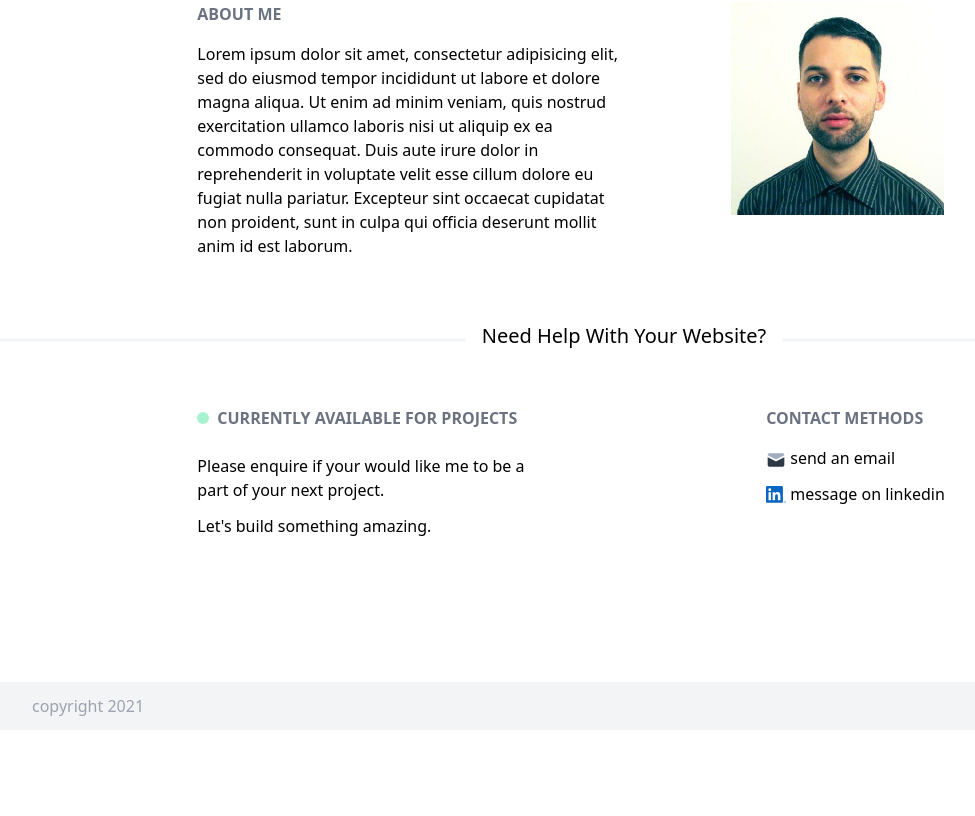
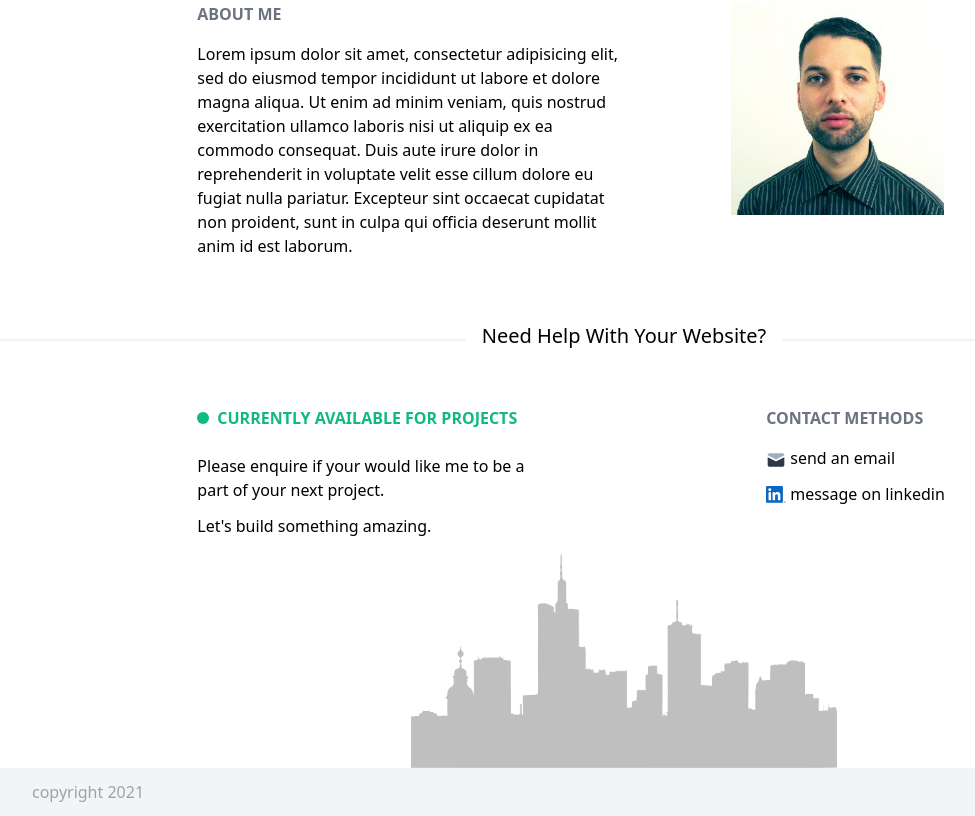
Before and after one commit to luke-joseph/portfolio-2021, a Vue app: page / in a window 1280 px wide. Shown: the part 478-1294 px from the top of the page, without its empty margins (16-991 px from the left). Before the commit the page ends 1208 px from the top, so only its background shows below. Built offline with nearby package versions, Linux system fonts and the light colour scheme.

Commit message:
add the city sillouhette img to the bottom of the page

```diff
--- a/src/App.vue
+++ b/src/App.vue
@@ -3,7 +3,7 @@
 
     <nav-bar />
 
-    <router-view class="container shadow-lg mx-auto"/>
+    <router-view class="container mx-auto"/>
 
     <footer-component />
 
--- a/src/components/FooterComponent.vue
+++ b/src/components/FooterComponent.vue
@@ -1,13 +1,19 @@
 <template>
-  <footer class="h-12 w-full bg-gray-100">
+  <div class="">
+    <div class="flex w-full container mx-auto">
+      <img src="@/assets/city-sillouhette.png" alt="city illustration" class="w-1/2 sm:w-1/3 mx-auto opacity-25 mt-auto">
+    </div>
+    <footer class="h-12 w-full bg-gray-100">
 
-    <div class="container mx-auto flex h-full">
+      <div class="container mx-auto flex h-full">
 
-      <p class="my-auto pl-12 text-gray-400">copyright {{ year }}</p>
+        <p class="my-auto pl-12 text-gray-400">copyright {{ year }}</p>
 
-    </div>
+      </div>
 
-  </footer>
+    </footer>
+  </div>
+
 </template>
 
 <script>
--- a/src/components/index/ContactMe.vue
+++ b/src/components/index/ContactMe.vue
@@ -1,5 +1,5 @@
 <template>
-  <div class="flex flex-col w-full mx-auto mt-16 mb-32">
+  <div class="flex flex-col w-full mx-auto mt-16">
 
     <h2 class="z-50 text-center inline-block bg-white?">
       <span class="bg-white px-4 text-xl">Need Help With Your Website?</span>
@@ -15,9 +15,9 @@
 
           <div class="" v-if="fullyAvailable">
 
-            <h3 class="flex items-center mb-6 font-semibold text-gray-500">
+            <h3 class="flex items-center mb-6 font-semibold text-green-500">
 
-              <span class="h-3 w-3 bg-green-200 rounded-full mr-2"></span>
+              <span class="h-3 w-3 bg-green-500 rounded-full mr-2"></span>
 
               CURRENTLY AVAILABLE FOR PROJECTS
 
```
Also changed, not shown: src/assets/city-sillouhette.png (added).
